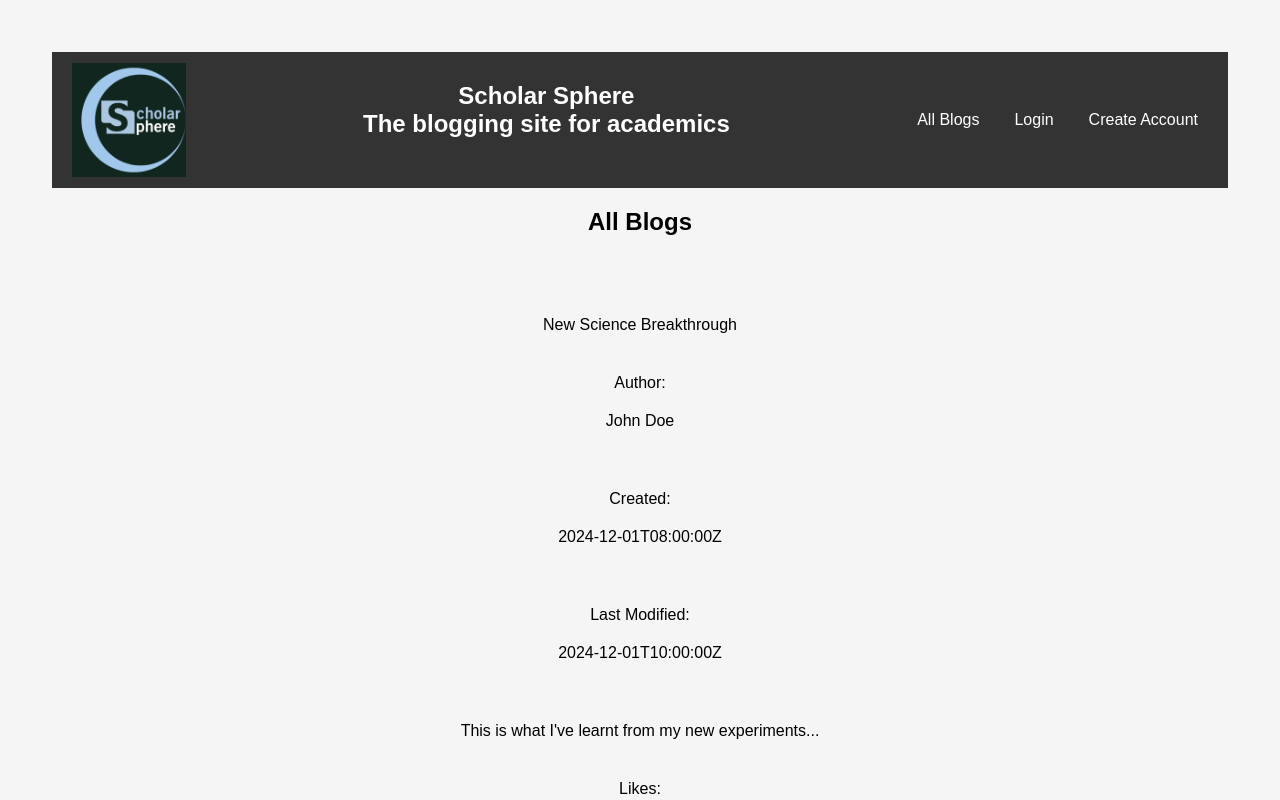
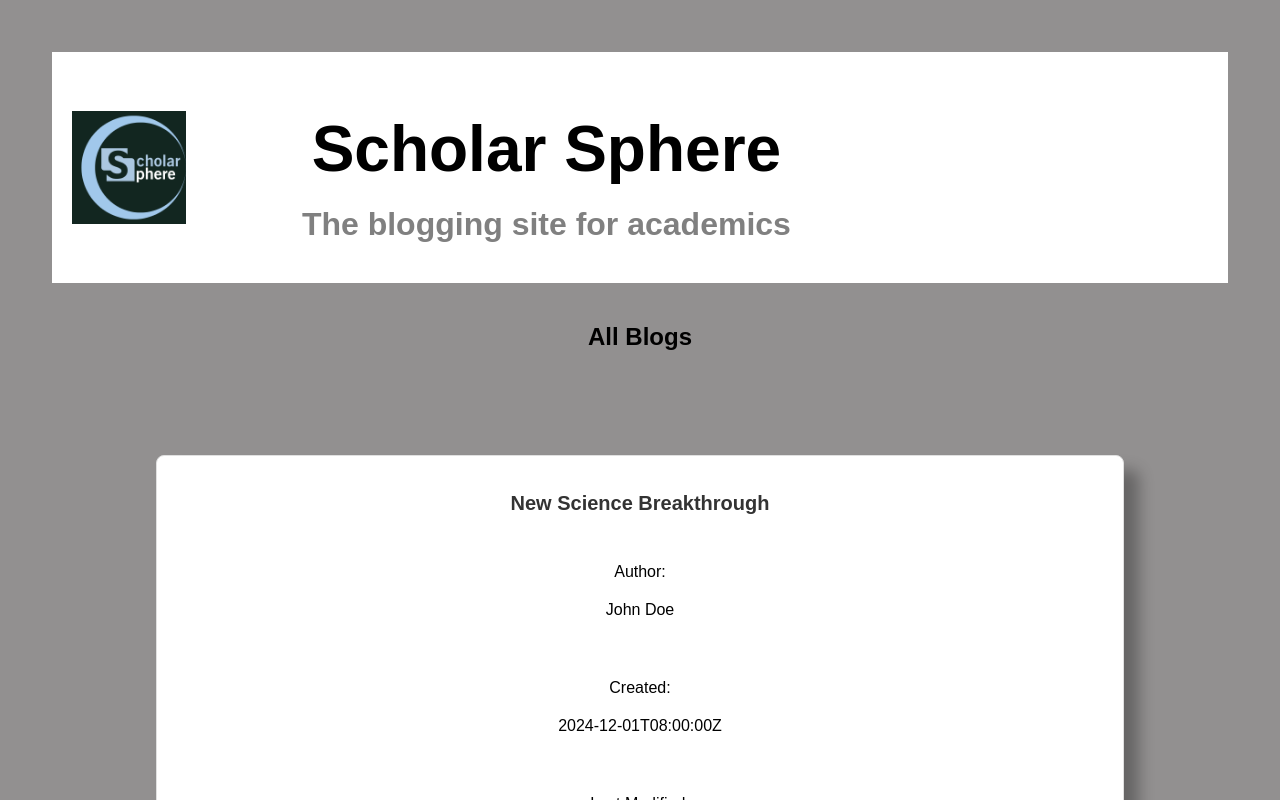
Before and after one commit to JoeWarrenSoftware/SBC-ScholarSphere, a React (Vite) app in the folder Frontend/ScholarSphere/: page / in a window 1280 px wide. Shown: the top 800 px of the page. Built offline with nearby package versions, Linux system fonts and the light colour scheme.

Commit message:
updated style

```diff
--- a/Frontend/ScholarSphere/src/style.css
+++ b/Frontend/ScholarSphere/src/style.css
@@ -1,23 +1,35 @@
 /* General Styles */
 body {
     font-family: Arial, sans-serif;
+    font-size:medium ;
     margin: 0;
     padding: 0;
-    background-color: #f5f5f5;
+    background-color: rgb(146, 144, 144);
 }
 
 header {
-    background-color: #333;
-    color: white;
-    padding: 10px 20px;
+    background-color: white;
+    color: grey;
+    font-family: Arial, Helvetica, sans-serif;
+    font-size:1rem;
+    padding: 20px 20px;
     display: flex;
     justify-content: space-between;
     align-items: center;
 }
 
 header h1 {
+    color: black;
     margin: 0;
-    font-size: 1.5rem;
+    font-size: 4rem;
+    padding: 20px;
+}
+
+header h2 {
+    color: grey;
+    margin: 0;
+    font-size: 2rem;
+    padding: 0px;
 }
 
 header nav {
@@ -88,9 +100,7 @@ div {
     padding: 20px;
 }
 
-h2 {
-    margin-top: 0;
-}
+
 
 ul {
     list-style: none;
@@ -104,21 +114,22 @@ li {
     border-radius: 5px;
     box-shadow: 0 1px 3px rgba(0, 0, 0, 0.2);
 }
-.card {
+.blog {
     border: 1px solid #e0e0e0;
     border-radius: 8px;
     padding: 16px;
     background-color: #fff;
-    box-shadow: 0 4px 6px rgba(0, 0, 0, 0.1);
+    box-shadow: 15px 15px 15px rgba(0, 0, 0, 0.3);
     transition: transform 0.2s ease-in-out, box-shadow 0.2s ease-in-out;
+    margin: 4rem;
 }
 
-.card:hover {
-    transform: translateY(-5px);
+.blog:hover {
+    transform: translateY(-10px);
     box-shadow: 0 8px 12px rgba(0, 0, 0, 0.2);
 }
 
-.card-title {
+.blog-title {
     font-size: 1.25rem;
     font-weight: bold;
     margin-bottom: 8px;
@@ -135,6 +146,7 @@ li {
     align-items: center;
     margin-top: 16px;
 }
+
 
 .course-list {
     display: grid;
@@ -170,3 +182,44 @@ li {
     grid-template-columns: repeat(auto-fill, minmax(300px, 1fr));
     gap: 20px;
 }
+
+/* .header-logo {
+
+
+}
+
+
+.footer-copywrite {
+
+
+}
+
+.footer {
+
+
+}
+
+.blog-title {
+
+
+}
+
+.blog-createdDate {
+
+
+}
+
+.blog-modifiedDate {
+
+
+}
+
+.blog-body {
+
+
+}
+
+.blog-likeCount {
+
+
+} */
```
